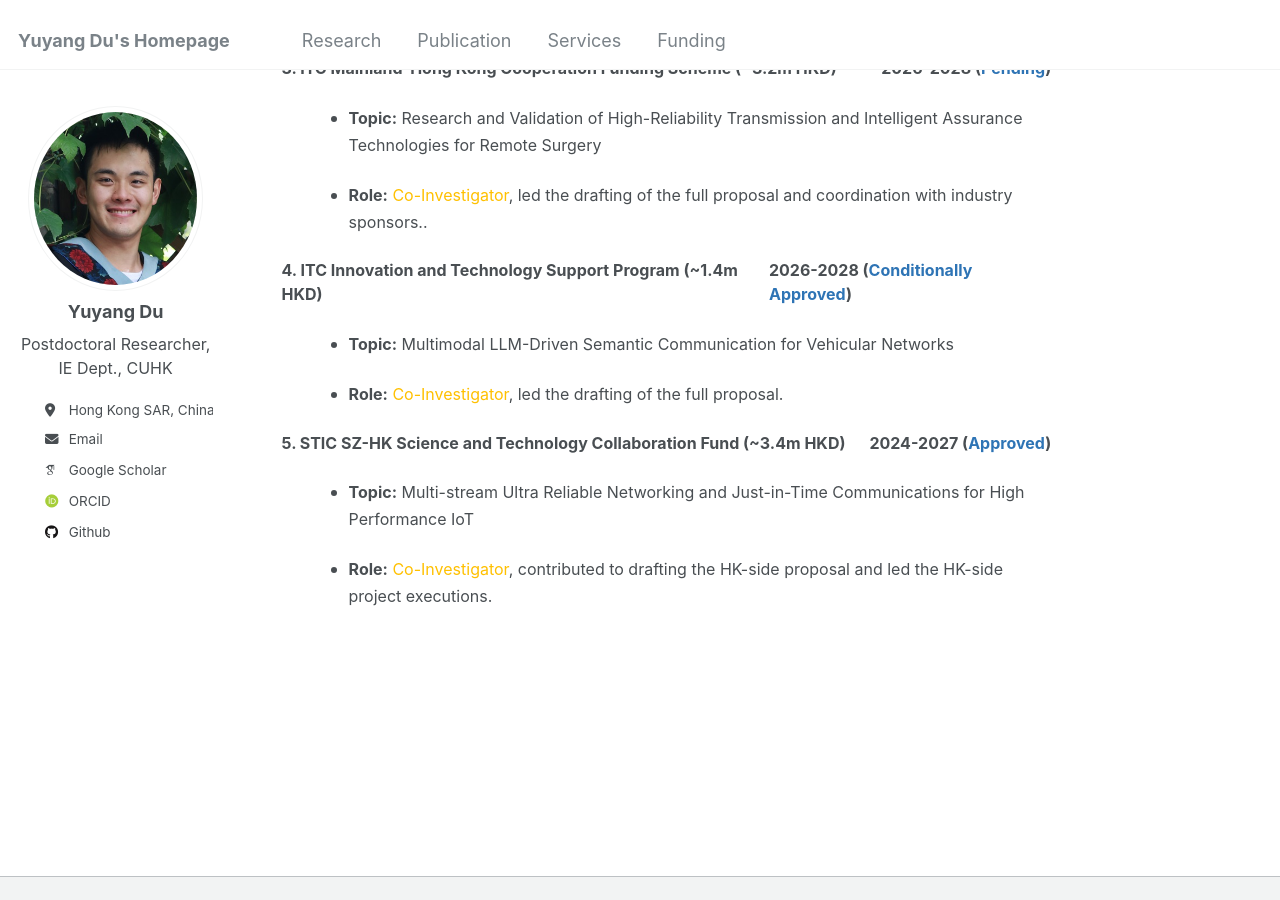
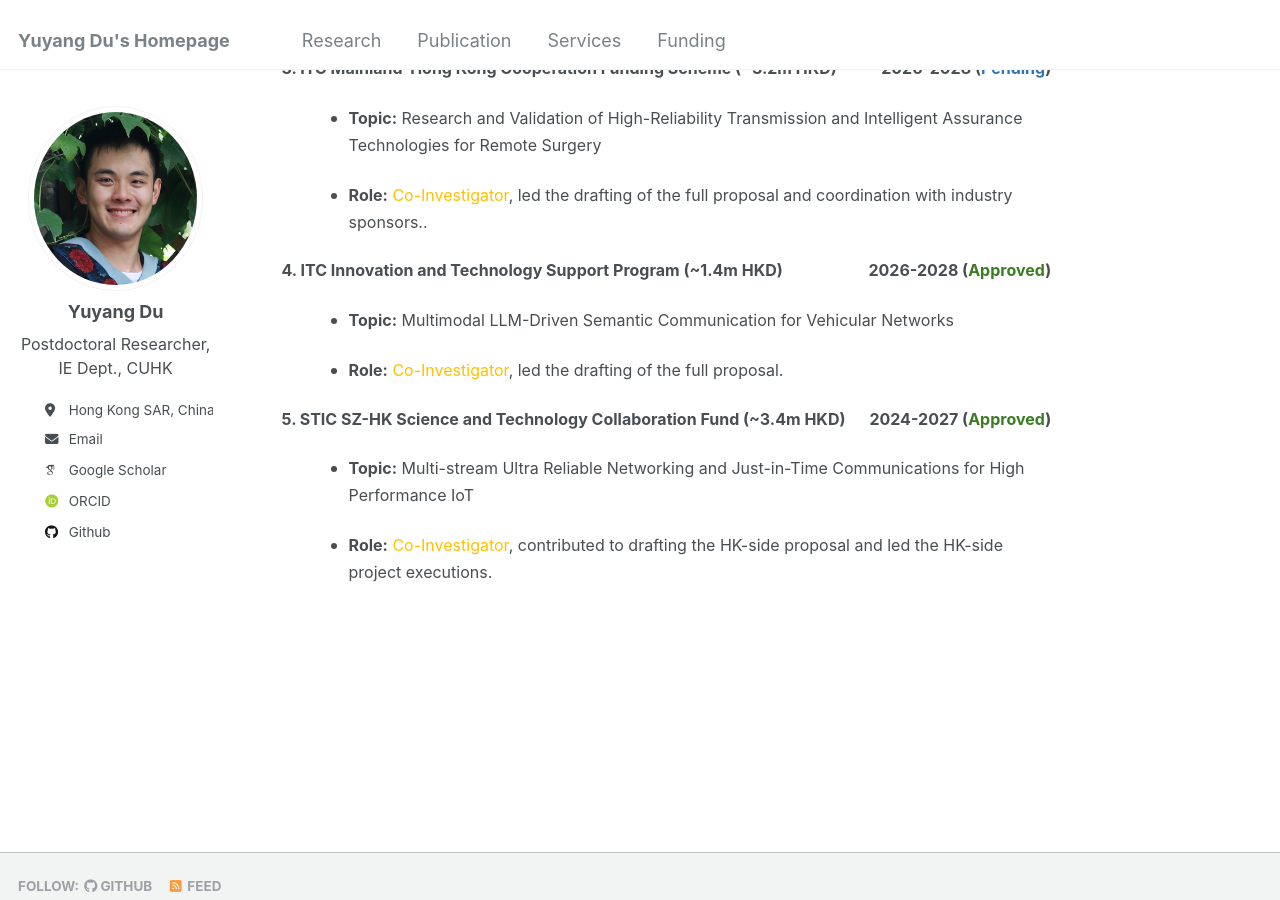
Before and after one commit to yuyangdu01/yuyangdu01.github.io, a Jekyll site: the page built from _pages/funding.md, in a window 1280 px wide and 900 px high, scrolled down 776 px. Built offline with Jekyll 4.4.1, drawn with Linux system fonts in a browser that asks for light colours; some web fonts are replaced.

Commit message:
Update funding.md

```diff
--- a/_pages/funding.md
+++ b/_pages/funding.md
@@ -48,7 +48,7 @@ Approved/Pending
 
 <li style="display: flex; justify-content: space-between; align-items: center; list-style-type: none; margin-bottom: 0.5em;">
   <font size=3><b>4. ITC Innovation and Technology Support Program (~1.4m HKD)</b></font>
-  <font size=3><b>2026-2028 (<span style="color: #2e74b5;">Conditionally Approved</span>)</b></font>
+  <font size=3><b>2026-2028 (<span style="color: #3a7c22;">Approved</span>)</b></font>
 </li>
 <ul style="margin-left: 1.5em;">
   <p style="text-align: justify;"><font size=3><li><b>Topic:</b> Multimodal LLM-Driven Semantic Communication for Vehicular Networks</li></font></p>
@@ -57,7 +57,7 @@ Approved/Pending
 
 <li style="display: flex; justify-content: space-between; align-items: center; list-style-type: none; margin-bottom: 0.5em;">
   <font size=3><b>5. STIC SZ-HK Science and Technology Collaboration Fund (~3.4m HKD)</b></font>
-  <font size=3><b>2024-2027 (<span style="color: #2e74b5;">Approved</span>)</b></font>
+  <font size=3><b>2024-2027 (<span style="color: #3a7c22;">Approved</span>)</b></font>
 </li>
 <ul style="margin-left: 1.5em;">
   <p style="text-align: justify;"><font size=3><li><b>Topic:</b> Multi-stream Ultra Reliable Networking and Just-in-Time Communications for High Performance IoT</li></font></p>
```
